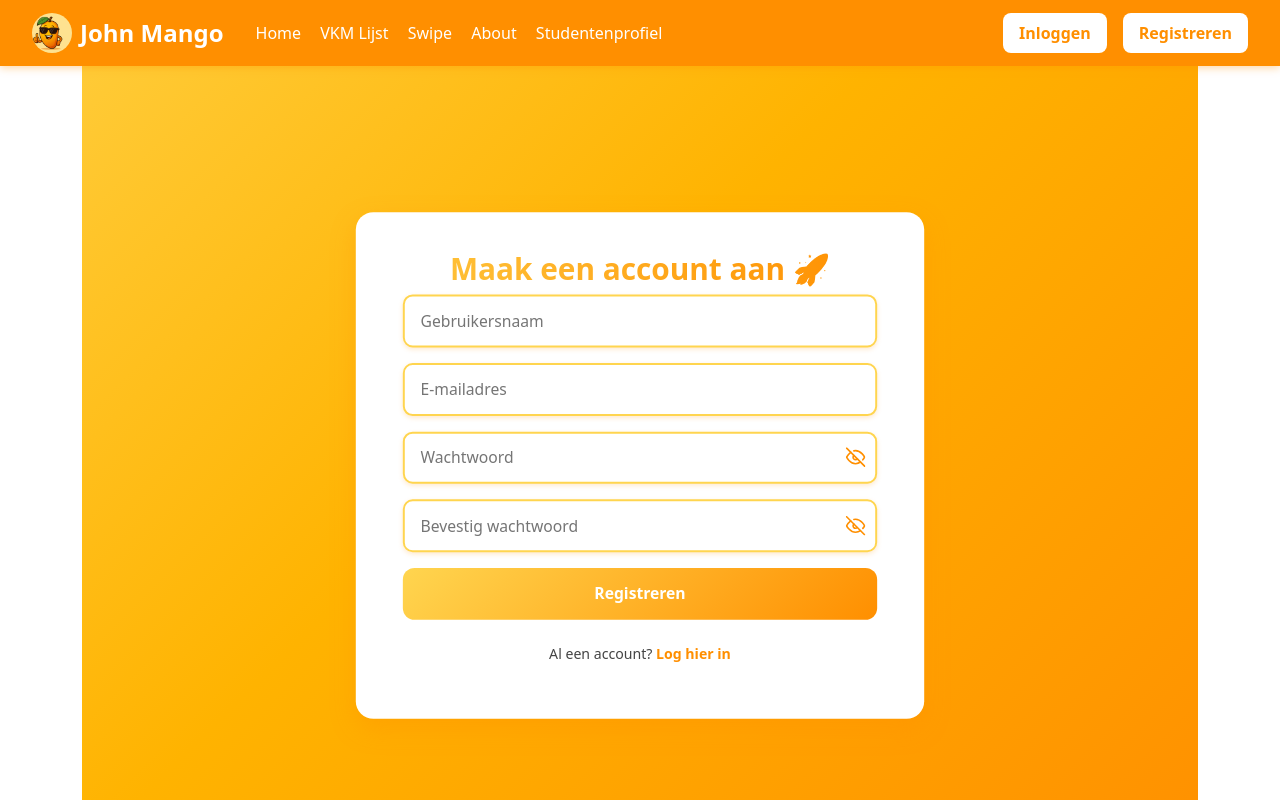
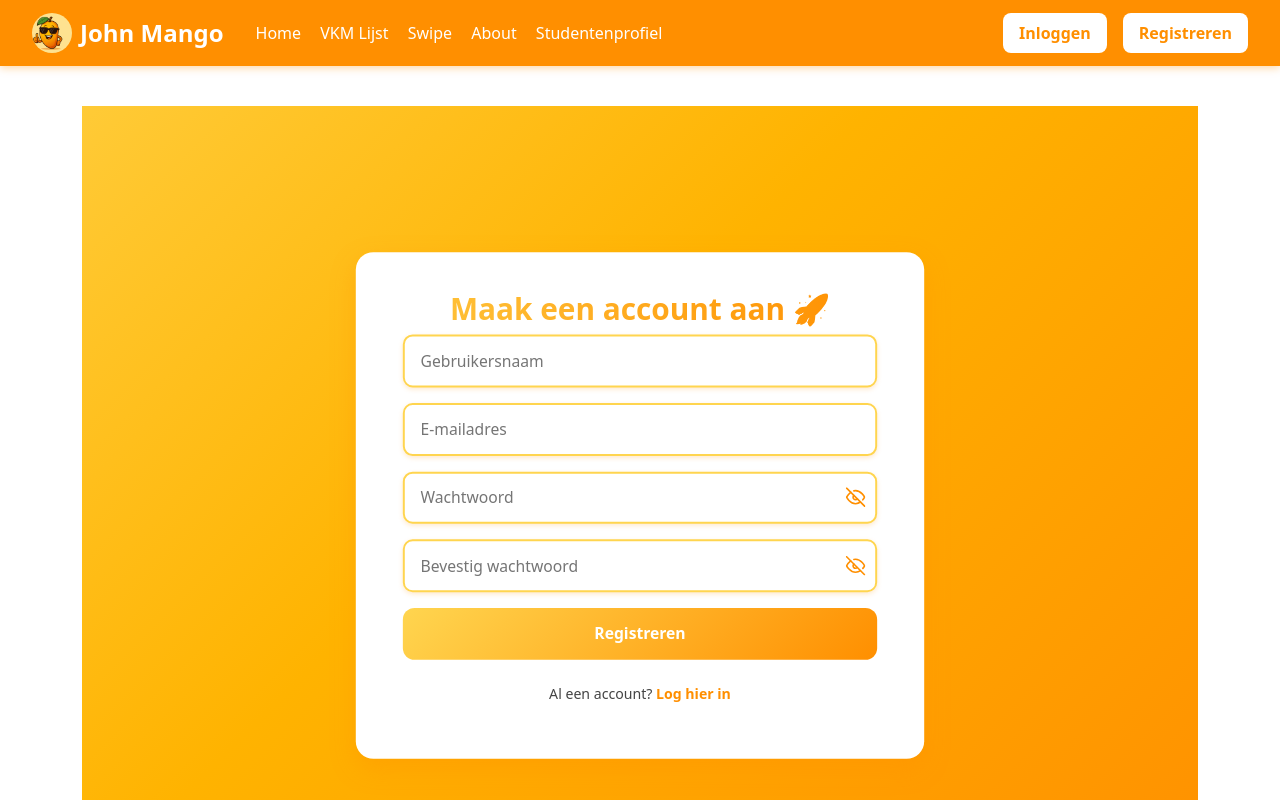
Before and after one commit to JohnBeunBV/KeuzeKompasJohnMango, a React (Vite) app in the folder react-app/: page /register in a window 1280 px wide. Shown: the top 800 px of the page. Built offline with nearby package versions, Linux system fonts and the light colour scheme; no server answers.

Commit message:
hele kleine changes aan 2 css classes in accountdetails.css cuck dit niet storm

```diff
--- a/react-app/src/presentation/accountdetails.css
+++ b/react-app/src/presentation/accountdetails.css
@@ -43,3 +43,19 @@
 .account-password-toggle:hover svg {
   color: #ff8f00;
 }
+
+@media (min-width: 1001px) {
+  .login-container {
+    margin-top: 40px;
+  }
+
+  .terminal-container {
+    margin-top: 40px;
+  }
+}
+
+@media (min-width: 983px) and (max-width: 1000px) {
+  .terminal-container {
+    margin-bottom: 60px;
+  }
+}
```
